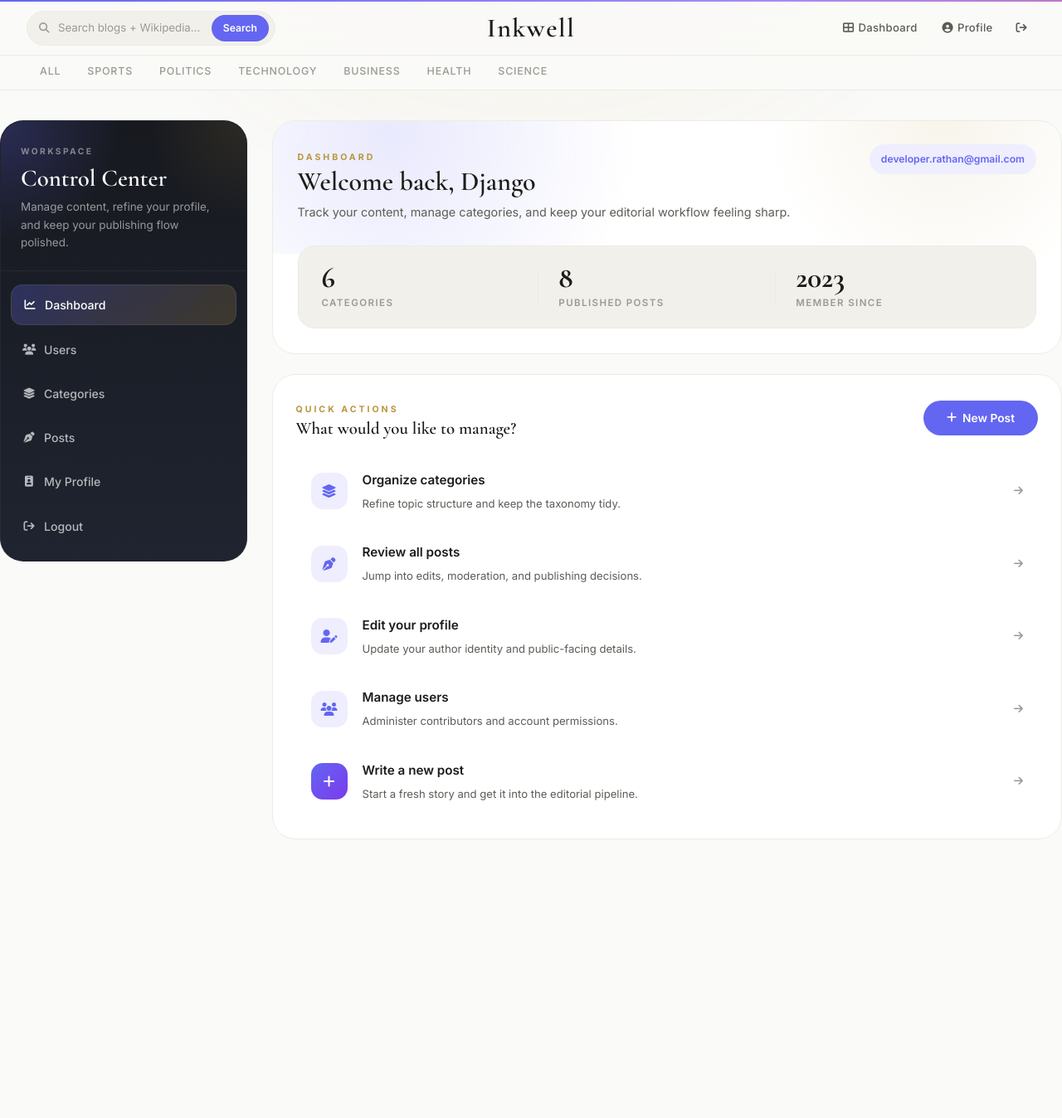
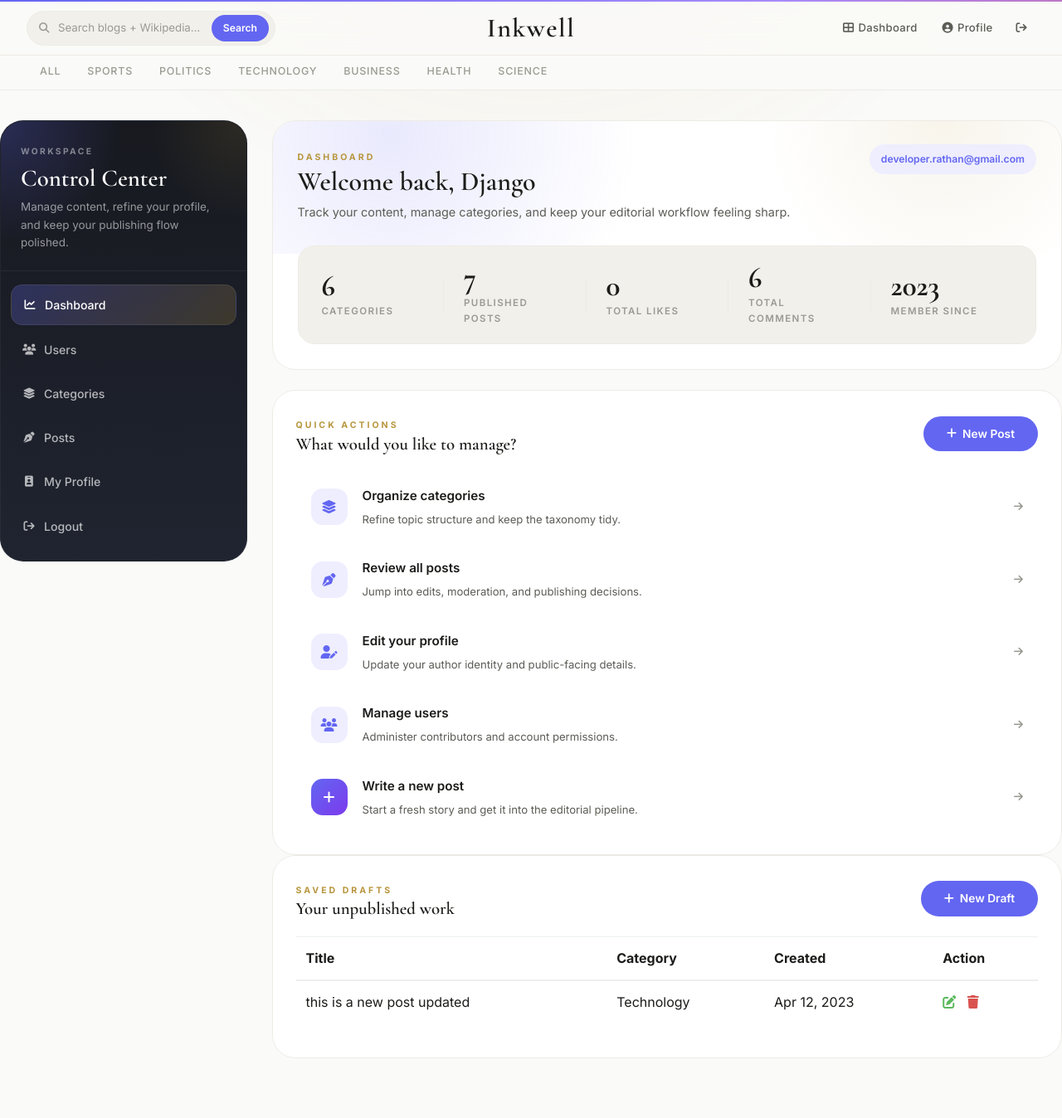
Before and after one commit to honoursbhaduria/blog-app, a Django app: page /dashboard/ in a window 1280 px wide. Shown: the whole page at 83% size. Before the commit the page ends 1012 px from the top, so only its background shows below. Run offline with Django 4.2, Linux system fonts and the light colour scheme; a user stored in the database is signed in; data comes from the database, SQL or seed files in the repository; data that the repository does not hold is empty; some web fonts are replaced.

Commit message:
Add Total Likes, Total Comments stats and Saved Drafts section
Co-authored-by: honoursbhaduria <185463007+honoursbhaduria@users.noreply.github.com>

```diff
--- a/blogs/models.py
+++ b/blogs/models.py
@@ -45,3 +45,15 @@ class Comment(models.Model):
 
     def __str__(self):
         return self.comment
+
+
+class Like(models.Model):
+    user = models.ForeignKey(User, on_delete=models.CASCADE)
+    blog = models.ForeignKey(Blog, on_delete=models.CASCADE, related_name='likes')
+    created_at = models.DateTimeField(auto_now_add=True)
+
+    class Meta:
+        unique_together = ('user', 'blog')
+
+    def __str__(self):
+        return f"{self.user.username} likes {self.blog.title}"
--- a/blogs/urls.py
+++ b/blogs/urls.py
@@ -4,6 +4,8 @@ from . import ai_views
 
 urlpatterns = [
     path('<int:category_id>/', views.posts_by_category, name='posts_by_category'),
+    # Like toggle
+    path('like/<slug:slug>/', views.like_blog, name='like_blog'),
     # AI API endpoints
     path('api/ai-explain/', ai_views.ai_explain, name='ai_explain'),
     path('api/wiki-search/', ai_views.wiki_search, name='wiki_search'),
--- a/dashboards/views.py
+++ b/dashboards/views.py
@@ -1,6 +1,6 @@
 from django.shortcuts import get_object_or_404, redirect, render
 
-from blogs.models import Blog, Category
+from blogs.models import Blog, Category, Comment, Like
 from django.contrib.auth.decorators import login_required
 
 from .forms import AddUserForm, BlogPostForm, CategoryForm, EditUserForm
@@ -11,11 +11,17 @@ from django.contrib.auth.models import User
 @login_required(login_url='login')
 def dashboard(request):
     category_count = Category.objects.all().count()
-    blogs_count = Blog.objects.all().count()
+    blogs_count = Blog.objects.filter(status='Published').count()
+    total_comments = Comment.objects.all().count()
+    total_likes = Like.objects.all().count()
+    draft_posts = Blog.objects.filter(status='Draft').order_by('-created_at')
 
     context = {
         'category_count': category_count,
         'blogs_count': blogs_count,
+        'total_comments': total_comments,
+        'total_likes': total_likes,
+        'draft_posts': draft_posts,
     }
     return render(request, 'dashboard/dashboard.html', context)
 
--- a/templates/dashboard/dashboard.html
+++ b/templates/dashboard/dashboard.html
@@ -25,6 +25,16 @@
                     <div class="dashboard-stat-item">
                         <span class="dashboard-stat-value">{{ blogs_count }}</span>
                         <span class="dashboard-stat-label">Published Posts</span>
+                    </div>
+                    <div class="dashboard-stat-divider"></div>
+                    <div class="dashboard-stat-item">
+                        <span class="dashboard-stat-value">{{ total_likes }}</span>
+                        <span class="dashboard-stat-label">Total Likes</span>
+                    </div>
+                    <div class="dashboard-stat-divider"></div>
+                    <div class="dashboard-stat-item">
+                        <span class="dashboard-stat-value">{{ total_comments }}</span>
+                        <span class="dashboard-stat-label">Total Comments</span>
                     </div>
                     <div class="dashboard-stat-divider"></div>
                     <div class="dashboard-stat-item">
@@ -100,6 +110,47 @@
                     </a>
                 </div>
             </section>
+
+            <section class="dashboard-panel reveal">
+                <div class="dashboard-panel-header">
+                    <div>
+                        <span class="section-label">Saved Drafts</span>
+                        <h3>Your unpublished work</h3>
+                    </div>
+                    <a href="{% url 'add_post' %}" class="btn-premium">
+                        <i class="fa-solid fa-plus"></i> New Draft
+                    </a>
+                </div>
+
+                {% if draft_posts %}
+                <table class="table table-hover" style="margin-top:12px;">
+                    <thead>
+                        <tr>
+                            <th>Title</th>
+                            <th>Category</th>
+                            <th>Created</th>
+                            <th>Action</th>
+                        </tr>
+                    </thead>
+                    <tbody>
+                        {% for post in draft_posts %}
+                        <tr>
+                            <td>{{ post.title }}</td>
+                            <td>{{ post.category }}</td>
+                            <td>{{ post.created_at|date:"M d, Y" }}</td>
+                            <td>
+                                <a href="{% url 'edit_post' post.id %}" title="Edit draft"><i class="fa fa-edit text-success"></i></a>
+                                &nbsp;
+                                <a href="{% url 'delete_post' post.id %}" title="Delete draft"><i class="fa fa-trash text-danger"></i></a>
+                            </td>
+                        </tr>
+                        {% endfor %}
+                    </tbody>
+                </table>
+                {% else %}
+                <p style="color:var(--text-tertiary);font-size:0.88rem;padding:20px 0;">No saved drafts. Start writing and save as a draft to see them here.</p>
+                {% endif %}
+            </section>
         </div>
     </div>
 </div>
```
Also changed, not shown: blogs/views.py (+23 -2 lines), templates/blogs.html (+30 -0 lines), blogs/migrations/0006_like_model.py (added).
